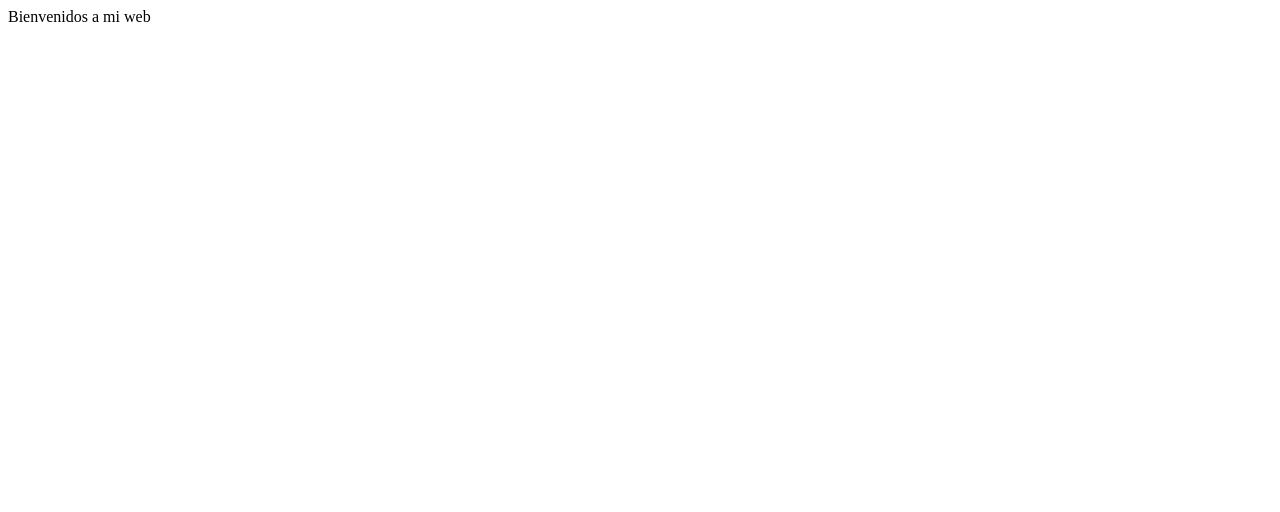
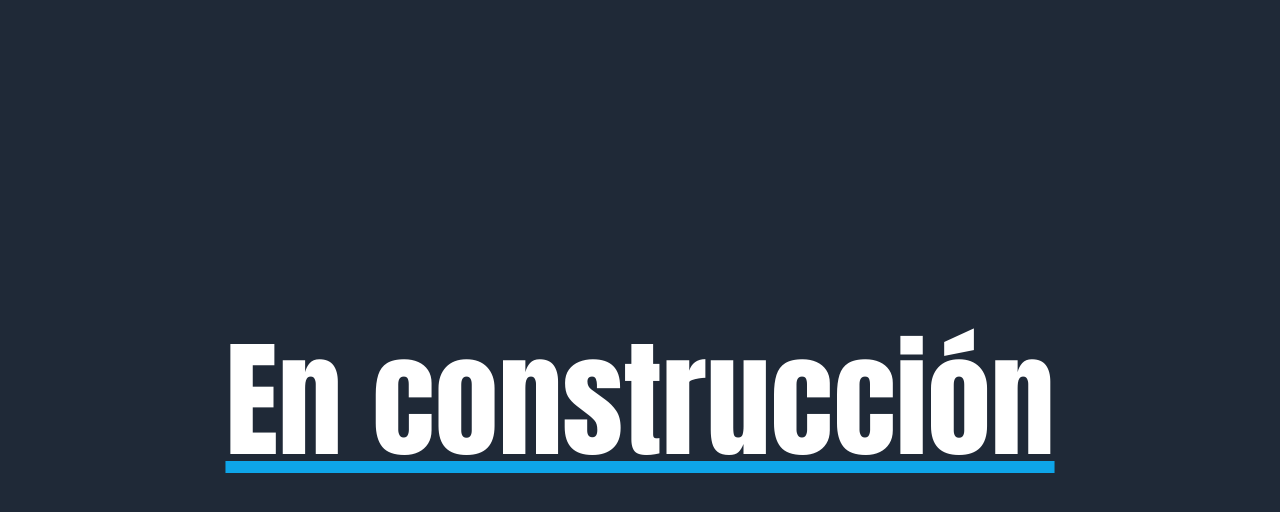
Before and after one commit to manusanchev/manusanchev-frontend, a Nuxt app: page / in a window 1280 px wide. Shown: the top 512 px of the page. Built offline with nearby package versions, Linux system fonts and the light colour scheme.

Commit message:
constriccion

```diff
--- /dev/null
+++ b/assets/main.css
@@ -0,0 +1,3 @@
+@tailwind base;
+@tailwind components;
+@tailwind utilities;
--- /dev/null
+++ b/components/metaTags/indexTags.vue
@@ -0,0 +1,7 @@
+<template>
+     <Html :lang="'es-ES'">
+      <Head>
+        <Title>title</Title>
+      </Head>
+    </Html>
+</template>
--- a/nuxt.config.ts
+++ b/nuxt.config.ts
@@ -2,5 +2,12 @@ import { defineNuxtConfig } from 'nuxt3'
 
 // https://v3.nuxtjs.org/docs/directory-structure/nuxt.config
 export default defineNuxtConfig({
-
+    css: [
+        '@/assets/main.css',
+    ],
+    build: {
+        postcss: {
+            postcssOptions: require('./postcss.config.ts'),
+        },
+    }
 })
--- a/package.json
+++ b/package.json
@@ -6,6 +6,9 @@
     "start": "node .output/server/index.mjs"
   },
   "devDependencies": {
-    "nuxt3": "latest"
+    "autoprefixer": "^10.4.2",
+    "nuxt3": "latest",
+    "postcss": "^8.4.5",
+    "tailwindcss": "^3.0.15"
   }
 }
--- a/pages/index.vue
+++ b/pages/index.vue
@@ -1,13 +1,12 @@
 <template>
-    <div>
-        Bienvenidos a mi web
-    </div>
+  <div class="bg-gray-800 min-h-screen flex justify-center items-center">
+    <h1 class="text-white animate-bounce text-6xl md:text-7xl lg:text-9xl underline decoration-sky-500">En construcción</h1>
+  </div>
 </template>
 
 
 <script lang="ts">
 import { defineComponent } from 'vue'
-
 export default defineComponent({
     setup() {
 
@@ -16,5 +15,7 @@ export default defineComponent({
 </script>
 
 <style scoped>
-
+h1 {
+  font-family: Impact, fantasy;
+}
 </style>
--- /dev/null
+++ b/postcss.config.ts
@@ -0,0 +1,6 @@
+module.exports = {
+    plugins: {
+        tailwindcss: {},
+        autoprefixer: {},
+    },
+}
--- /dev/null
+++ b/tailwind.config.js
@@ -0,0 +1,13 @@
+module.exports = {
+  content: [
+    "./components/**/*.{js,vue,ts}",
+    "./layouts/**/*.vue",
+    "./pages/**/*.vue",
+    "./plugins/**/*.{js,ts}",
+    "./nuxt.config.{js,ts}",
+  ],
+  theme: {
+    extend: {},
+  },
+  plugins: [],
+}
```
Also changed, not shown: 2 other files (tests, documents, lock files or other folders).
